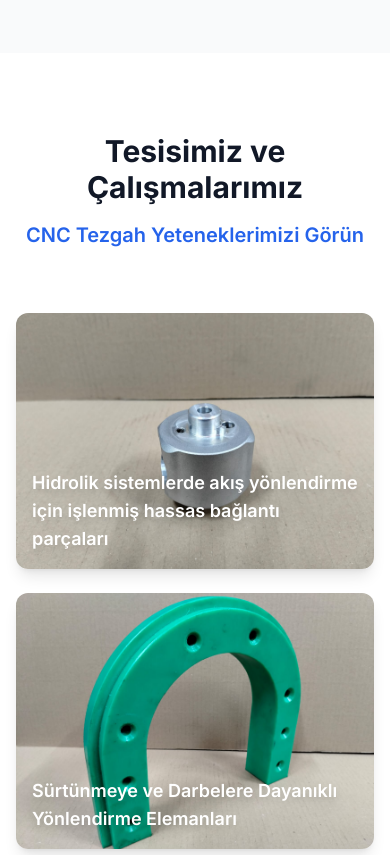
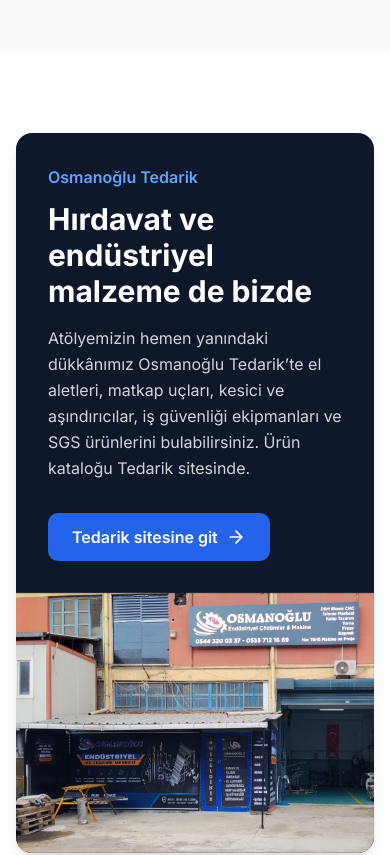
Before and after one commit to osmanogluendustriyel/osmanogluendustriyel.com, a Next.js app: page / in a window 390 px wide. Shown: the part 8960-9815 px from the top of the page. Built offline with nearby package versions, Linux system fonts and the light colour scheme.

Commit message:
Add Osmanoğlu Tedarik section and links
Promote the hardware shop site (tedarik.osmanogluendustriyel.com) with a
section below products, a button in the top bar and a footer link, in both
languages.

Co-Authored-By: Claude Opus 5.5 <noreply@anthropic.com>

```diff
--- a/app/page.tsx
+++ b/app/page.tsx
@@ -7,6 +7,7 @@ import { WeldingFixtureSpotlight } from "@/components/welding-fixture-spotlight"
 import { AboutSection } from "@/components/about-section"
 import { ServicesSection } from "@/components/services-section"
 import { ProductsSection } from "@/components/products-section"
+import { SupplySection } from "@/components/supply-section"
 import { WhyChooseUsSection } from "@/components/why-choose-us-section"
 import { ContactSection } from "@/components/contact-section"
 import { Footer } from "@/components/footer"
@@ -35,6 +36,7 @@ export default function Home() {
         <AboutSection content={content} />
         <ServicesSection content={content} />
         <ProductsSection content={content} />
+        <SupplySection content={content} />
         <GallerySection content={content} />
         <WhyChooseUsSection content={content} />
         <ContactSection content={content} />
--- a/components/footer.tsx
+++ b/components/footer.tsx
@@ -89,6 +89,11 @@ export function Footer({ content }: FooterProps) {
                   {content.navigation.products}
                 </button>
               </li>
+              <li>
+                <a href={content.supply.url} className="text-gray-300 hover:text-white transition-colors">
+                  {content.supply.footerLink}
+                </a>
+              </li>
             </ul>
           </div>
 
--- a/components/navigation.tsx
+++ b/components/navigation.tsx
@@ -3,7 +3,7 @@
 import { useState } from "react"
 import { Button } from "@/components/ui/button"
 import { Sheet, SheetContent, SheetTrigger } from "@/components/ui/sheet"
-import { Menu } from "lucide-react"
+import { ArrowUpRight, Menu } from "lucide-react"
 import { LanguageSwitcher } from "./language-switcher"
 import type { Content, Language } from "@/hooks/use-content"
 
@@ -52,6 +52,13 @@ export function Navigation({ content, language, onLanguageChange }: NavigationPr
                 {content.navigation[item.key as keyof typeof content.navigation]}
               </button>
             ))}
+            <a
+              href={content.supply.url}
+              className="inline-flex items-center gap-1.5 rounded-full bg-blue-600 px-4 py-2 text-sm font-semibold text-white shadow-sm transition-colors hover:bg-blue-700"
+            >
+              {content.supply.navLabel}
+              <ArrowUpRight className="w-4 h-4" />
+            </a>
             <LanguageSwitcher currentLanguage={language} onLanguageChange={onLanguageChange} />
           </div>
 
@@ -75,6 +82,13 @@ export function Navigation({ content, language, onLanguageChange }: NavigationPr
                       {content.navigation[item.key as keyof typeof content.navigation]}
                     </button>
                   ))}
+                  <a
+                    href={content.supply.url}
+                    className="mt-2 inline-flex items-center justify-center gap-2 rounded-md bg-blue-600 px-4 py-3 text-lg font-semibold text-white transition-colors hover:bg-blue-700"
+                  >
+                    {content.supply.navLabel}
+                    <ArrowUpRight className="w-5 h-5" />
+                  </a>
                 </div>
               </SheetContent>
             </Sheet>
--- /dev/null
+++ b/components/supply-section.tsx
@@ -0,0 +1,44 @@
+"use client"
+
+import { ArrowRight } from "lucide-react"
+import type { Content } from "@/hooks/use-content"
+
+interface SupplySectionProps {
+  content: Content
+}
+
+/** Hırdavat tarafı (Osmanoğlu Tedarik) için tanıtım ve yönlendirme. */
+export function SupplySection({ content }: SupplySectionProps) {
+  const { supply } = content
+
+  return (
+    <section id="supply" className="py-20 bg-white">
+      <div className="max-w-7xl mx-auto px-4 sm:px-6 lg:px-8">
+        <div className="grid lg:grid-cols-2 overflow-hidden rounded-2xl bg-slate-900 shadow-lg">
+          <div className="p-8 sm:p-12 flex flex-col justify-center">
+            <p className="text-blue-400 font-semibold mb-3">{supply.badge}</p>
+            <h2 className="text-3xl md:text-4xl font-bold text-white mb-4">{supply.title}</h2>
+            <p className="text-gray-300 leading-relaxed mb-8">{supply.description}</p>
+            <div>
+              <a
+                href={supply.url}
+                className="inline-flex items-center gap-2 rounded-md bg-blue-600 px-6 py-3 font-semibold text-white transition-colors hover:bg-blue-700"
+              >
+                {supply.cta}
+                <ArrowRight className="w-5 h-5" />
+              </a>
+            </div>
+          </div>
+          <div className="relative min-h-[260px]">
+            <img
+              src="/images/tedarik-magaza.jpg"
+              alt={supply.imageAlt}
+              loading="lazy"
+              className="absolute inset-0 w-full h-full object-cover"
+            />
+          </div>
+        </div>
+      </div>
+    </section>
+  )
+}
--- a/hooks/use-content.tsx
+++ b/hooks/use-content.tsx
@@ -81,6 +81,16 @@ export interface Content {
         image: string
       }>
     }>
+  }
+  supply: {
+    navLabel: string
+    badge: string
+    title: string
+    description: string
+    cta: string
+    footerLink: string
+    imageAlt: string
+    url: string
   }
   whyChooseUs: {
     title: string
--- a/public/content/tr.json
+++ b/public/content/tr.json
@@ -174,6 +174,16 @@
       }
     ]
   },
+  "supply": {
+    "navLabel": "Tedarik Mağazası",
+    "badge": "Osmanoğlu Tedarik",
+    "title": "Hırdavat ve endüstriyel malzeme de bizde",
+    "description": "Atölyemizin hemen yanındaki dükkânımız Osmanoğlu Tedarik’te el aletleri, matkap uçları, kesici ve aşındırıcılar, iş güvenliği ekipmanları ve SGS ürünlerini bulabilirsiniz. Ürün kataloğu Tedarik sitesinde.",
+    "cta": "Tedarik sitesine git",
+    "footerLink": "Osmanoğlu Tedarik (hırdavat)",
+    "imageAlt": "Osmanoğlu Tedarik dükkânının Hasköy Sanayi Sitesi’ndeki girişi",
+    "url": "https://tedarik.osmanogluendustriyel.com/"
+  },
   "gallery": {
     "title": "Tesisimiz ve Çalışmalarımız",
     "subtitle": "CNC Tezgah Yeteneklerimizi Görün",
```
Also changed, not shown: public/content/en.json (+10 -0 lines), public/images/tedarik-magaza.jpg (added).
